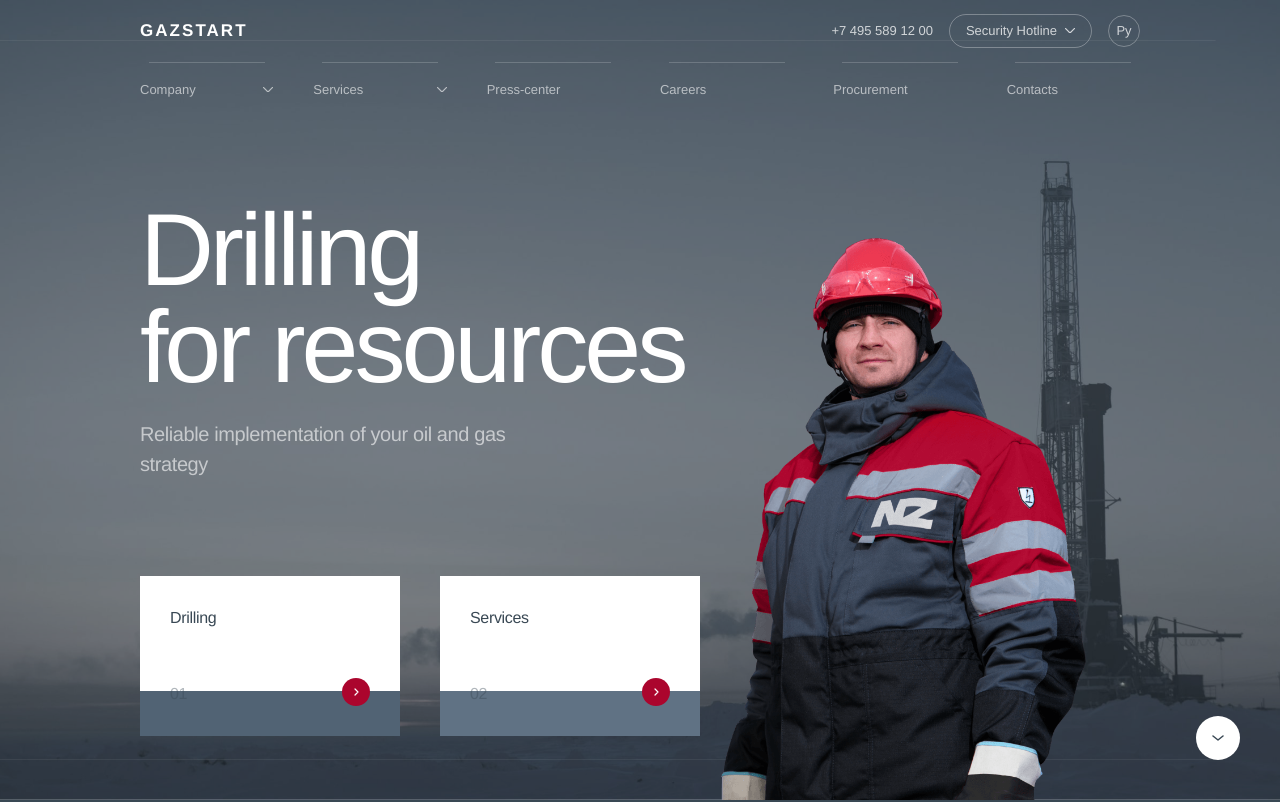
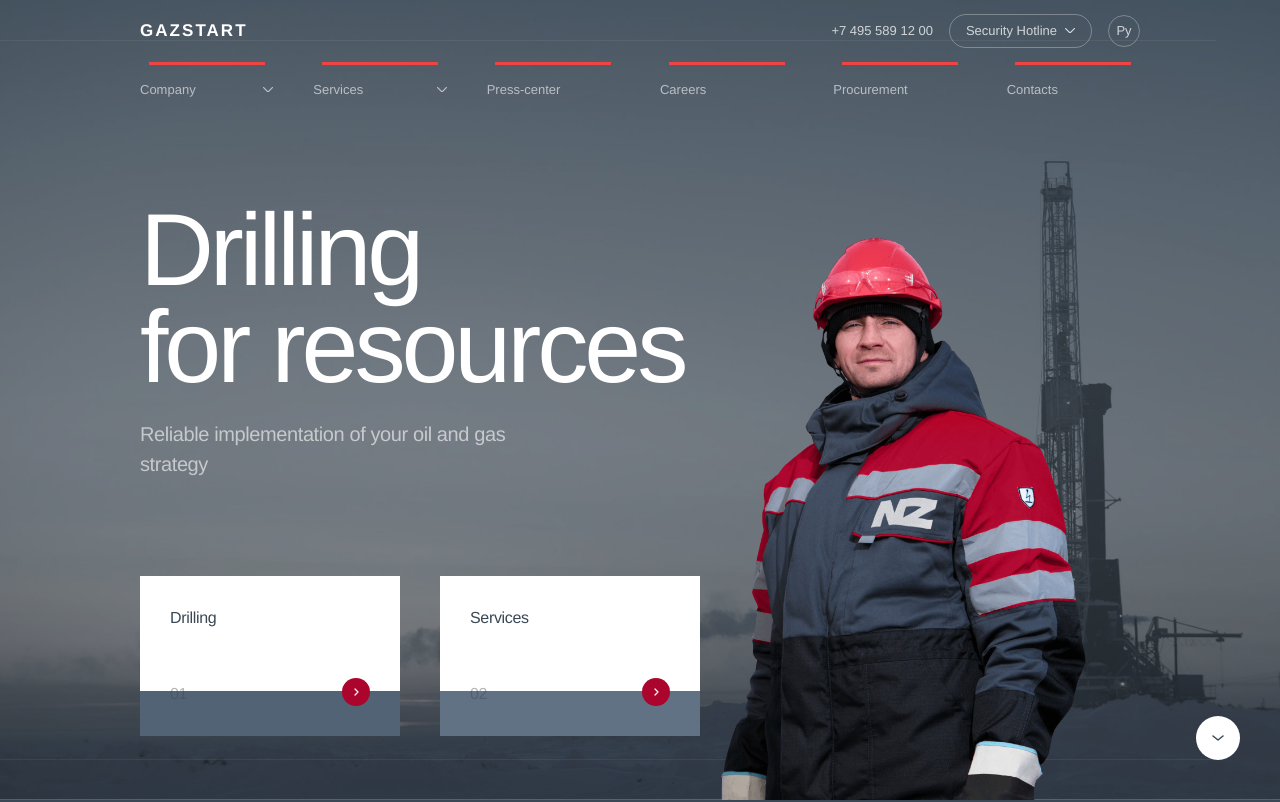
Before and after one commit to Quadri-Ian/Gazstart, a Next.js app: page /en in a window 1280 px wide. Shown: the top 802 px of the page. Built offline with nearby package versions, Linux system fonts and the light colour scheme.

Commit message:
chore: add header divider debug styling

```diff
--- a/src/components/layout/Header.tsx
+++ b/src/components/layout/Header.tsx
@@ -236,8 +236,8 @@ export default function Header() {
                 onMouseEnter={() => open(setCompanyOpen, companyTimer)}
                 onMouseLeave={() => close(setCompanyOpen, companyTimer)}
               >
-                 <span className="pointer-events-none absolute left-1/2 top-0 h-px w-[116px] -translate-x-1/2 bg-white/[0.18]" />
-                 <span className="nav-primary__main-link__line pointer-events-none absolute left-1/2 top-0 h-[2px] w-[116px] -translate-x-1/2 origin-center scale-x-0 bg-white/70 transition-transform duration-500 ease-[cubic-bezier(0.25,0.74,0.22,0.99)] group-hover:scale-x-100" />
+                <span className="pointer-events-none absolute left-1/2 top-0 h-[3px] w-[116px] -translate-x-1/2 bg-red-500" />
+                <span className="nav-primary__main-link__line pointer-events-none absolute left-1/2 top-0 h-[4px] w-[116px] -translate-x-1/2 origin-center scale-x-0 bg-red-700 transition-transform duration-500 ease-[cubic-bezier(0.25,0.74,0.22,0.99)] group-hover:scale-x-100" />
 
                 <span>{t("company")}</span>
                 <svg
@@ -287,8 +287,8 @@ export default function Header() {
                 onMouseEnter={() => open(setServicesOpen, servicesTimer)}
                 onMouseLeave={() => close(setServicesOpen, servicesTimer)}
               >
-                 <span className="pointer-events-none absolute left-1/2 top-0 h-px w-[116px] -translate-x-1/2 bg-white/[0.18]" />
-                 <span className="nav-primary__main-link__line pointer-events-none absolute left-1/2 top-0 h-[2px] w-[116px] -translate-x-1/2 origin-center scale-x-0 bg-white/70 transition-transform duration-500 ease-[cubic-bezier(0.25,0.74,0.22,0.99)] group-hover:scale-x-100" />
+                <span className="pointer-events-none absolute left-1/2 top-0 h-[3px] w-[116px] -translate-x-1/2 bg-red-500" />
+                <span className="nav-primary__main-link__line pointer-events-none absolute left-1/2 top-0 h-[4px] w-[116px] -translate-x-1/2 origin-center scale-x-0 bg-red-700 transition-transform duration-500 ease-[cubic-bezier(0.25,0.74,0.22,0.99)] group-hover:scale-x-100" />
 
                 <span>{t("services")}</span>
                 <svg
@@ -341,8 +341,8 @@ export default function Header() {
                   href={item.href}
                   className="nav-primary__main-link relative flex h-full items-center justify-between py-[18px] text-[13px] text-white/60 transition-colors duration-300 group-hover:text-white"
                 >
-                    <span className="pointer-events-none absolute left-1/2 top-0 h-px w-[116px] -translate-x-1/2 bg-white/[0.18]" />
-                    <span className="nav-primary__main-link__line pointer-events-none absolute left-1/2 top-0 h-[2px] w-[116px] -translate-x-1/2 origin-center scale-x-0 bg-white/70 transition-transform duration-500 ease-[cubic-bezier(0.25,0.74,0.22,0.99)] group-hover:scale-x-100" />
+                  <span className="pointer-events-none absolute left-1/2 top-0 h-[3px] w-[116px] -translate-x-1/2 bg-red-500" />
+                  <span className="nav-primary__main-link__line pointer-events-none absolute left-1/2 top-0 h-[4px] w-[116px] -translate-x-1/2 origin-center scale-x-0 bg-red-700 transition-transform duration-500 ease-[cubic-bezier(0.25,0.74,0.22,0.99)] group-hover:scale-x-100" />
                   <span>{item.label}</span>
                 </Link>
               </li>
```
